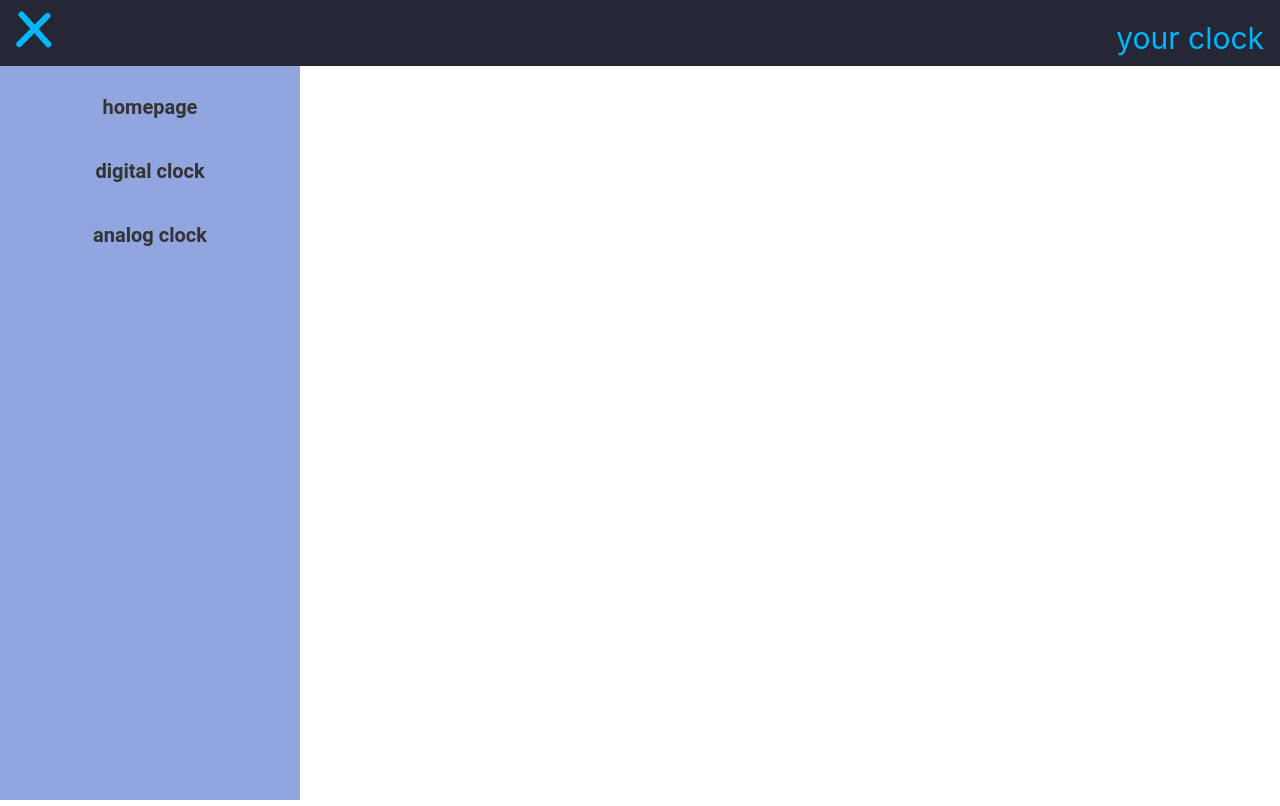
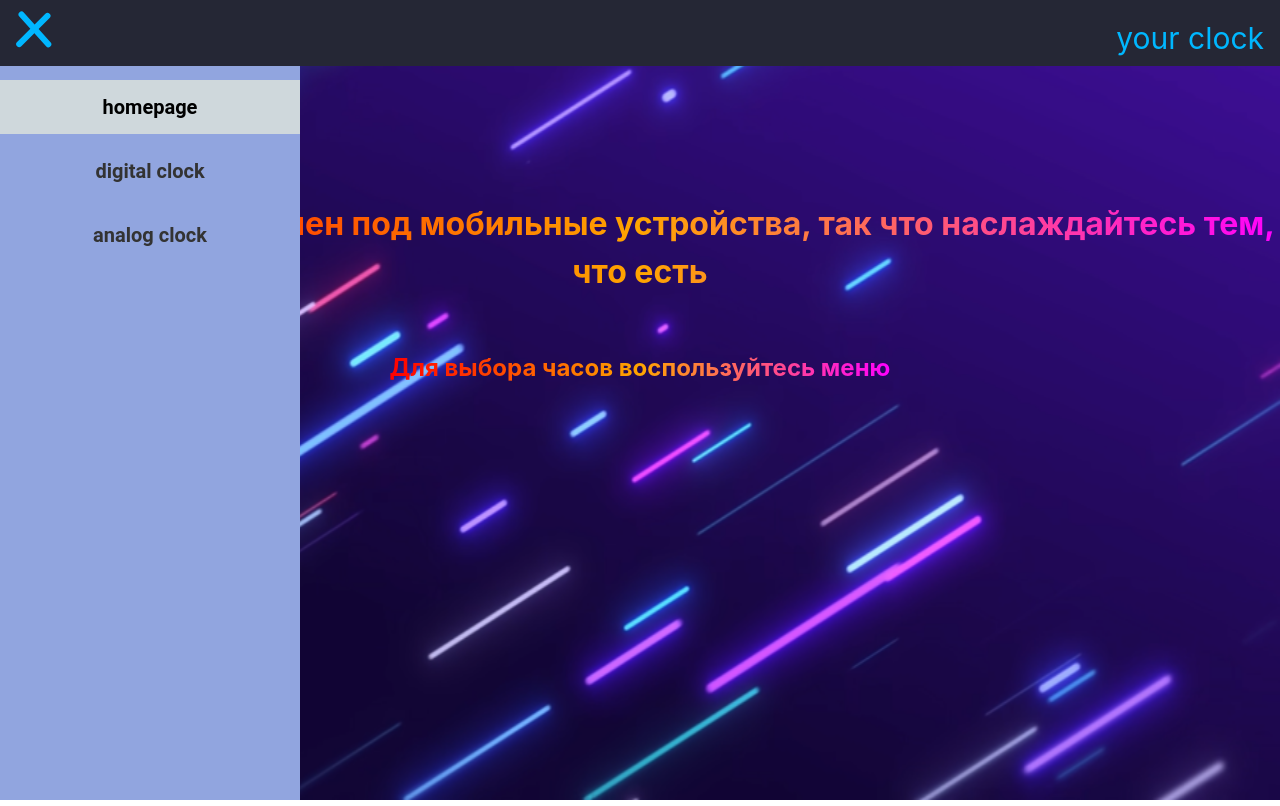
Before and after one commit to Kicka3/Clock, a React (Create React App) app: page / in a window 1280 px wide. Both pictures are taken after a click on the element 39 px from the left and 33 px from the top of the page. Built offline with nearby package versions, Linux system fonts and the light colour scheme.

Commit message:
add homePage

```diff
--- a/src/App.tsx
+++ b/src/App.tsx
@@ -4,6 +4,7 @@ import {DigitalClock} from "./Components/digitalClock/DigitalClock";
 import {AnalogClock} from "./Components/analogClock/AnalogClock";
 import {Navigate, Route, Routes} from "react-router-dom";
 import {Layout} from "./Components/layout/Layout";
+import {HomePage} from "./Components/homePage/HomePage";
 
 
 function App() {
@@ -14,7 +15,7 @@ function App() {
             {/*//OLD syntax*/}
             <Routes>
                 <Route path={'/'} element={<Layout/>}>
-                    <Route index element={<div style={{color: 'red'}}>MAIN1</div>}/>
+                    <Route index element={<HomePage/>}/>
                     <Route path={'digital'} element={<DigitalClock/>}/>
                     <Route path={'analog'} element={<AnalogClock/>}/>
                     <Route path={'404'} element={<div>404: Page not found</div>}/>
--- a/src/Components/analogClock/AnalogClock.tsx
+++ b/src/Components/analogClock/AnalogClock.tsx
@@ -25,7 +25,7 @@ export const AnalogClock = () => {
     return (
         <section className='analog__clock'>
 
-            <div className='display__container'>
+            <div className='analog_display__container'>
                 <div className="hour">
                     <div className="hr" style={{transform: `rotateZ(${(hours) + (minutes / 12)}deg)`}}></div>
                 </div>
--- a/src/Components/analogClock/analogClockStyles.css
+++ b/src/Components/analogClock/analogClockStyles.css
@@ -8,7 +8,8 @@
     background: #091921;
 }
 
-.display__container {
+.analog_display__container {
+    margin-top: 56px;
     width: 550px;
     height: 550px;
     display: flex;
--- a/src/Components/header/Header.tsx
+++ b/src/Components/header/Header.tsx
@@ -20,11 +20,10 @@ export const Header = () => {
         }
         setIsMenuClicked(!isMenuClicked);
     }
-        // const asd = ({isActive}: Pick<NavLinkProps, 'className'>) => {
 
-        const asd = ({isActive}: {isActive: boolean}) => isActive ? 'menu_link__item super_active' : 'menu_link__item'
+        //Класс link_item для активного окна
+        const final_link_item_cLass = ({isActive}: {isActive: boolean}) => isActive ? 'super_active' : 'menu_link__item'
 
-    //добавить классы
     return (
         <div className={'header__wrapper'}>
             <nav className={'nav'}>
@@ -37,10 +36,9 @@ export const Header = () => {
             </nav>
             <div className={menu__class}>
                 <div className='menu_links__wrapper'>
-                    {/*<NavLink to={'/'} className='menu_link__item'>homepage</NavLink>*/}
-                    <NavLink to={'/'} className={asd}>homepage</NavLink>
-                    <NavLink  to={'/digital'} className='menu_link__item'>digital clock</NavLink>
-                    <NavLink  to={'/analog'} className='menu_link__item'>analog clock</NavLink>
+                    <NavLink to={'/'} className={final_link_item_cLass}>homepage</NavLink>
+                    <NavLink  to={'/digital'} className={final_link_item_cLass}>digital clock</NavLink>
+                    <NavLink  to={'/analog'} className={final_link_item_cLass}>analog clock</NavLink>
                 </div>
             </div>
         </div>
--- a/src/Components/header/header.css
+++ b/src/Components/header/header.css
@@ -1,6 +1,5 @@
 .header__wrapper {
     width: 100%;
-    /*height: 100vh;*/
     position: absolute;
 }
 
@@ -38,10 +37,8 @@
 }
 
 .menu {
-    /*width: 36%;*/
     min-width: 300px;
     height: 100vh;
-    /*background-color: rgb(154, 181, 240);*/
     background-color: rgb(145, 165, 223);
     position: absolute;
     top: 0;
@@ -57,7 +54,14 @@
 }
 
 .super_active {
-    color: red;
+    padding: 12px 24px;
+    color: #000000;
+    background-color: #CFD8DC;
+    font-family: 'Roboto', sans-serif;
+    font-size: 20px;
+    font-weight: 600;
+    text-decoration: none;
+    cursor: pointer;
 }
 
 .menu_link__item {
--- /dev/null
+++ b/src/Components/homePage/HomePage.tsx
@@ -0,0 +1,29 @@
+import React from 'react';
+import './homePage.css'
+import homePageIcon from '../../img/homepage.jpeg'
+
+export const HomePage = () => {
+    return (
+        <div className='HomePage_container'>
+
+            <div className='section__title'>
+                <h1 className='homePage__title'>
+                    Этот сайт не заточен под мобильные устройства, так что наслаждайтесь тем, что есть
+                </h1>
+                <h2 className='homePage__subTitle'>Для выбора часов воспользуйтесь меню</h2>
+
+            </div>
+
+
+            <div className='homePage_img__wrapper'>
+                <img className={'homePage__img'}
+                     src={homePageIcon}
+                     alt={'home page'}
+                />
+            </div>
+
+
+        </div>
+
+    );
+};
--- /dev/null
+++ b/src/Components/homePage/homePage.css
@@ -0,0 +1,43 @@
+.HomePage_container {
+    display: flex;
+    flex-direction: column;
+    width: 100%;
+    min-height: 100vh;
+}
+
+.homePage_img__wrapper {
+    width: 100%;
+    height: 100vh;
+}
+
+.section__title {
+    display: flex;
+    flex-direction: column;
+    justify-content: center;
+    align-items: center;
+}
+
+.homePage__subTitle {
+    position: absolute;
+    top: 350px;
+    color: transparent;
+    -webkit-background-clip: text;
+    background-clip: text;
+    background-image: linear-gradient(90deg, red, orange, fuchsia);
+}
+
+.homePage__title {
+    position: absolute;
+    top: 200px;
+    color: transparent;
+    -webkit-background-clip: text;
+    background-clip: text;
+    background-image: linear-gradient(90deg, red, orange, fuchsia);
+}
+
+.homePage__img {
+    width: 100%;
+    height: 100vh;
+}
+
+/*----------------Анимация-----------------*/
```
Also changed, not shown: src/img/digitClock2.jpg (added), src/img/homepage.jpeg (added).
